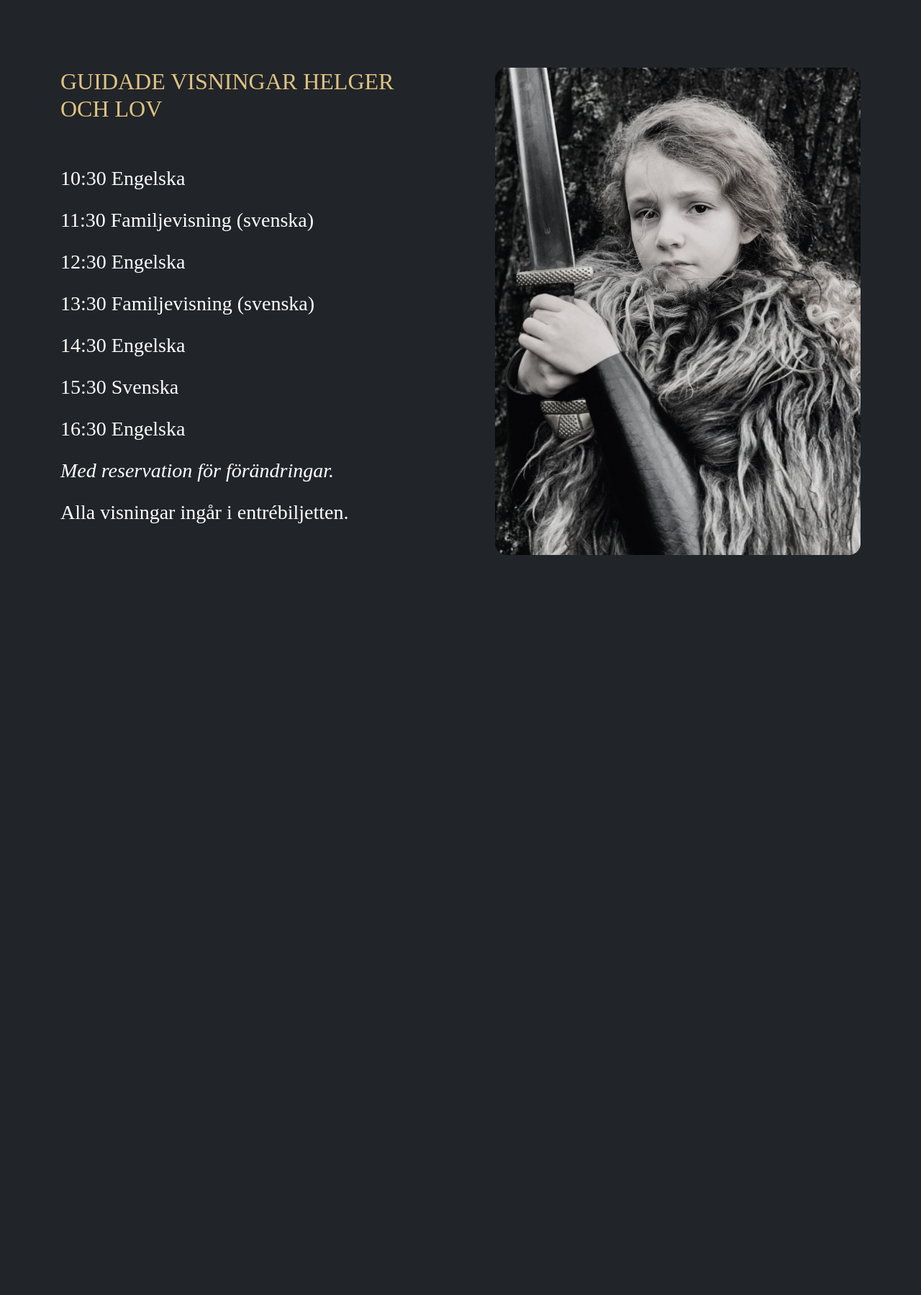
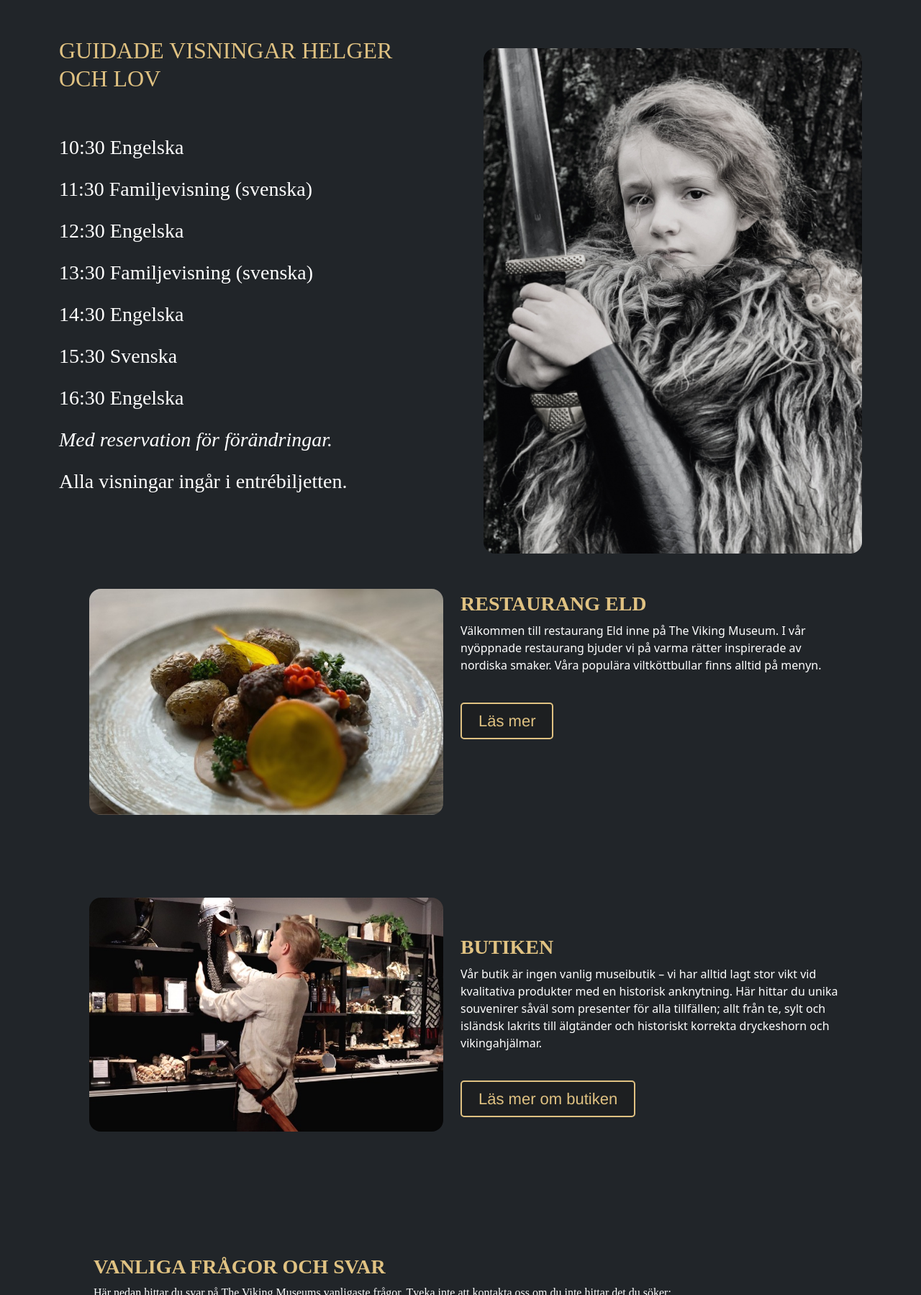
Before and after one commit to OlgaMoskalV/Team, a plain HTML site: page Team.html in a window 1280 px wide. Shown: the part 3374-5173 px from the top of the page at 72% size. Before the commit the page ends 4241 px from the top, so only its background shows below. Drawn offline with nearby package versions, Linux system fonts and the light colour scheme.

Commit message:
added article6

```diff
--- a/Content.css
+++ b/Content.css
@@ -45,3 +45,30 @@
 .H3Article3{color: #e0c282;
                font-family:"Verlag A", "Verlag B";}
  @media only screen and (min-width: 992px){.Art3{display:flow-root;}}
+ .divFoto6{padding: 0 2.3% 0 0.8%;
+    order: 1; }
+ .TextArt6{float: right;
+    padding-left:0%;
+    order: 5; }
+ .btnArt6{border-radius: 5px;
+    border: 2px solid #e0c282;
+    color:#e0c282;
+    background-color:rgba(28, 28, 28, 0.568);
+    font-size: 22px;
+    padding:7px 23px;
+    text-align: center;
+    font-family:'Franklin Gothic Medium', 'Arial Narrow', Arial, sans-serif;}
+    .btnArt6:hover > .bi-chevron-right  {display: block;
+        float: right;}
+.btnArt6:hover{transform: translate(-2%,0%) rotate(0deg);}
+.article7{ margin-top: 8%;}
+.emailArt7{ color: #e0c282;}
+.emailArt7:hover{ color: #e3bd69;}
+.Art6p1{
+    padding: 3%;
+    display: grid;
+
+}
+@media only screen and (min-width: 992px){.Art6p1{display:flow-root;}
+
+}
--- a/Team.html
+++ b/Team.html
@@ -134,10 +134,10 @@ ALLA DAGAR 10-18</h2>
       <img class="px-lg-3 ms-lg-0 ps-lg-1 px-xl-1 pe-xl-3 ms-xl-0  col-12 col-xl-12 px-xxl-3 pe-xxl-5   ms-xxl-4 col-xxl-12" src="Images/Kulturnatt-Stockholm-1.jpeg" title="NattiStockholm" />
     </div>
   </article>
-    <article-4>
-      <div class="row text-white bg-dark textList px-5 pt-5">
-        <div class="col-xxl-6 p-xxl-5 col-xl-6 p-xl-5 col-lg-6 p-lg-5 col-md-12 px-md-0 py-md-5 col-sm-12 px-sm-0 py-sm-5 col-12">
-              <h2 class="h2Article1 pb-5">GUIDADE VISNINGAR VARDAGAR</h2>
+    <article class="container-xl">
+      <div class="row text-white bg-dark textList mx-sm-1 mx-lg-1 p-xxl-5 mx-xl-0 mx-xxl-4 pt-5">
+        <div class=" col-xxl-6 p-xxl-3 col-xl-6 p-xl-0 p-lg-2  col-lg-6  col-md-12 px-md-0 py-md-5 col-sm-12 px-sm-0 py-sm-5 col-12">
+              <h2 class="h2Article1 pb-5 me-lg-5 me-xl-0">GUIDADE VISNINGAR VARDAGAR</h2>
               <p class="fs-3 lh-base">11:30 Engelska</p>
               <p class="fs-3 lh-base">12:30 Svenska</p>
               <p class="fs-3 lh-base">13:30 Engelska</p>
@@ -147,15 +147,15 @@ ALLA DAGAR 10-18</h2>
               <p class="fs-3 lh-base fst-italic">Med reservation för förändringar.</p>
               <p class="fs-3">Alla visningar ingår i entrébiljetten.</p>
           </div>
-          <div class="col-xxl-6 p-xxl-5 col-xl-6 p-xl-5 col-lg-6 p-lg-5 col-md-12 px-md-0 pb-md-5 col-sm-12 px-sm-0 pb-sm-5 col-12">
-              <img class="img-fluid w-100 rounded-4" src="./Images/man with horse.jpeg" alt="Man with horse">
+          <div class="col-xxl-6 p-xxl-4 col-xl-6 p-xl-3 px-lg-3 ms-lg-0 col-lg-6 pt-lg-5 col-md-12 px-md-0 pb-md-5 col-sm-12 px-sm-0 pb-sm-5 col-12">
+              <img class="img-fluid w-97  rounded-4 ms-lg-2 ms-xl-3 ms-xxl-2" src="./Images/man with horse.jpeg" alt="Man with horse">
           </div>
       </div>
-      </article-4>
-      <article-5>
-        <div class="row text-white bg-dark textList px-5 pb-5">
-          <div class="col-xxl-6 p-xxl-5 col-xl-6 p-xl-5 col-lg-6 p-lg-5 col-md-12 px-md-0 pb-md-5 col-sm-12 px-sm-0 pb-sm-5 col-12">
-                  <h2 class="h2Article1 pb-5">GUIDADE VISNINGAR HELGER <br> OCH LOV</h2>
+      </article>
+      <article class="container-xl">
+        <div class="row text-white bg-dark textList mx-sm-1 mx-lg-1 p-xxl-5 mx-xl-0 mx-xxl-4 pt-5">
+          <div class=" col-xxl-6 p-xxl-3 col-xl-6 p-xl-0 p-lg-2  col-lg-6  col-md-12 px-md-0 py-md-5 col-sm-12 px-sm-0 py-sm-5 col-12">
+                  <h2 class="h2Article1 pb-5 me-lg-5 me-xl-0">GUIDADE VISNINGAR HELGER <br> OCH LOV</h2>
                   <p class="fs-3 lh-base">10:30 Engelska</p>
                   <p class="fs-3 lh-base">11:30 Familjevisning (svenska)</p>
                   <p class="fs-3 lh-base">12:30 Engelska</p>
@@ -166,10 +166,46 @@ ALLA DAGAR 10-18</h2>
                   <p class="fs-3 lh-base fst-italic">Med reservation för förändringar.</p>
                   <p class="fs-3">Alla visningar ingår i entrébiljetten.</p>
               </div>
-              <div class="col-xxl-6 p-xxl-5 col-xl-6 p-xl-5 col-lg-6 p-lg-5 col-md-12 px-md-0 pb-md-5 col-sm-12 px-sm-0 pb-sm-5 col-12">
-                  <img class="img-fluid w-100 rounded-4" src="./Images/VIKING_FLICKA.jpeg" alt="Man with horse">
+              <div class="col-xxl-6 p-xxl-4 col-xl-6 p-xl-3 px-lg-3 ms-lg-0 col-lg-6 pt-lg-5 col-md-12 px-md-0 pb-md-5 col-sm-12 px-sm-0 pb-sm-5 col-12">
+                  <img class="img-fluid w-97  rounded-4 ms-lg-2 ms-xl-3 ms-xxl-2" src="./Images/VIKING_FLICKA.jpeg" alt="Man with horse">
               </div>
           </div>
-  </article-5>
+  </article>
+  <article class="container-xl bg-dark ">
+    <div class="Art6p1">
+    <div class=" Text dt TextArt6 col-xxl-6 col-xl-6 col-lg-6 col-md-12 col-sm-12 col-12 Art6"><h3 class="H3Article3 mt-1 ">
+        <strong>RESTAURANG ELD</strong></h3>
+    <p class="text-white">
+        Välkommen till restaurang Eld inne på The Viking Museum.
+        I vår nyöppnade restaurang bjuder vi på varma rätter inspirerade av nordiska smaker.
+        Våra populära viltköttbullar finns alltid på menyn.</strong>
+    </p><br>
+    <a href="#"><button class="btnArt6">Läs mer <i class="bi-chevron-right  ms-1 iconBtnArt2"></i></button></a></div>
+    <div class="divFoto6 col-xxl-6 col-xl-6 col-lg-6 col-md-12 col-sm-12 col-12 "><img class="col-12 rounded-4"
+        src="Images/Vilbullar-940-×-788-px-940-×-600-px.png"  /><br><br><br>
+    </div>
+  </div>
+  <div class="Art6p1">
+    <div class=" Text dt TextArt6 pt-5 pt-sm-5 col-xxl-6 col-xl-6 col-lg-6 col-md-12 col-sm-12 col-12 Art6"><h3 class="H3Article3 mt-1">
+        <strong>BUTIKEN</strong></h3>
+    <p class="text-white">
+        Vår butik är ingen vanlig museibutik – vi har alltid lagt stor vikt vid kvalitativa produkter med en historisk
+        anknytning. Här hittar du unika souvenirer såväl som presenter för alla tillfällen; allt från te, sylt och isländsk
+        lakrits till älgtänder och historiskt korrekta dryckeshorn och vikingahjälmar.</strong>
+    </p><br>
+    <a href="#"><button class="btnArt6">Läs mer om butiken<i class="bi-chevron-right  ms-1 iconBtnArt2"></i></button></a></div>
+    <div class="divFoto6 col-xxl-6 col-xl-6 col-lg-6 col-md-12 col-sm-12 col-12 "><img class="col-12 rounded-4"
+        src="Images/att-köpa-eller-icke-köpa-2.jpeg"  />
+    </div>
+  </div>
+    <div class="article7 H3Article3 pt-5 px-xxl-5 px-xl-5 px-lg-5 px-sm-4 px-3">
+      <h3><strong> VANLIGA FRÅGOR OCH SVAR </strong></h3>
+      <p class="text-white">Här nedan hittar du svar på The Viking Museums vanligaste frågor.
+        Tveka inte att kontakta oss om du inte hittar det du söker:</p><br>
+      <p><a href="#" class="emailArt7"> info@thevikingmuseum.com</a></p><br>
+      <a href="#"><button class="btnArt6">Vanliga frågor<i class="bi-chevron-right  ms-1 iconBtnArt2"></i></button></a></div>
+    </div>
+    </article>
+</div>
 </body>
 </html>
```
Also changed, not shown: Images/Vilbullar-940-×-788-px-940-×-600-px.png (added), Images/att-köpa-eller-icke-köpa-2.jpeg (added).
